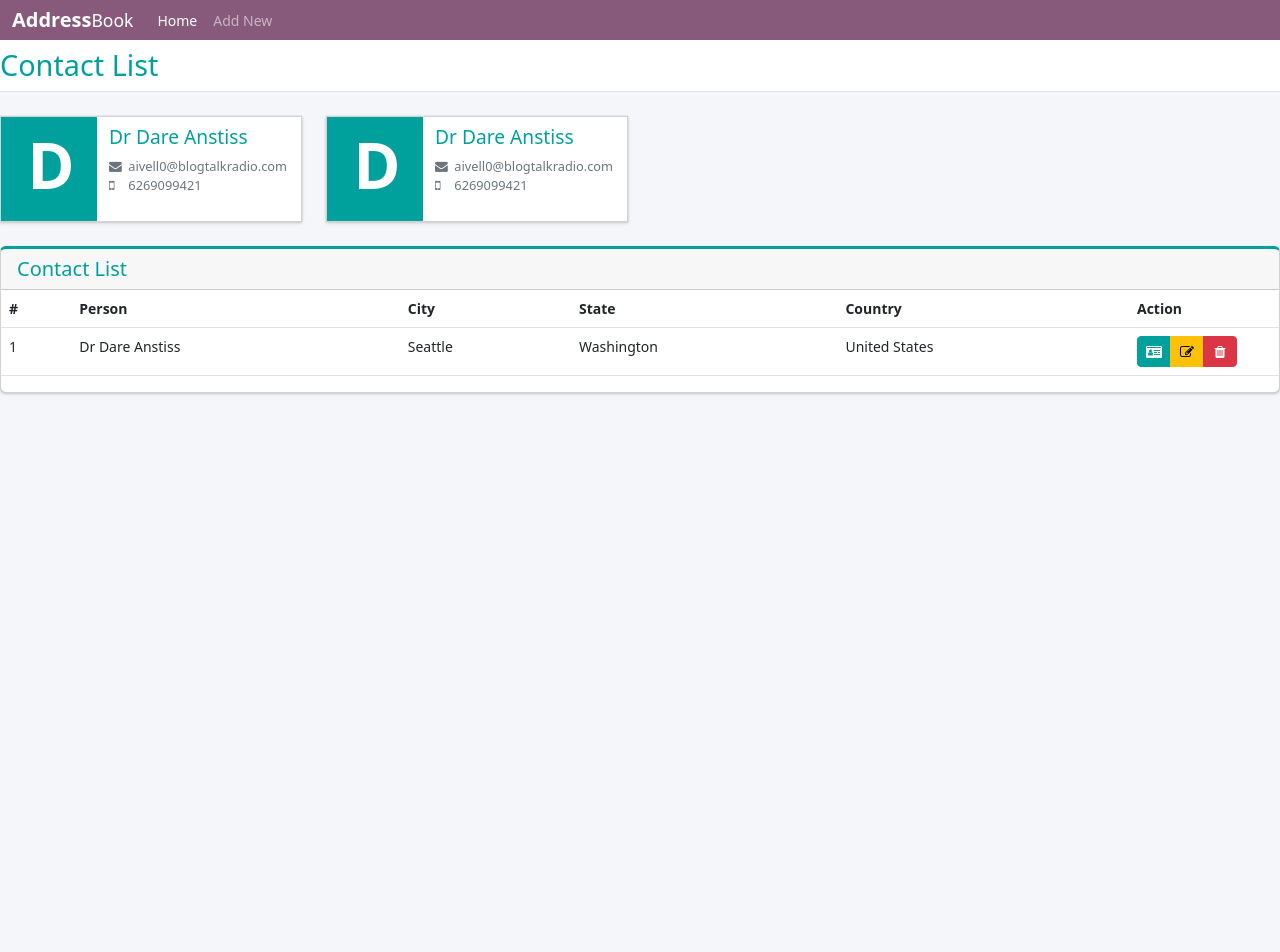
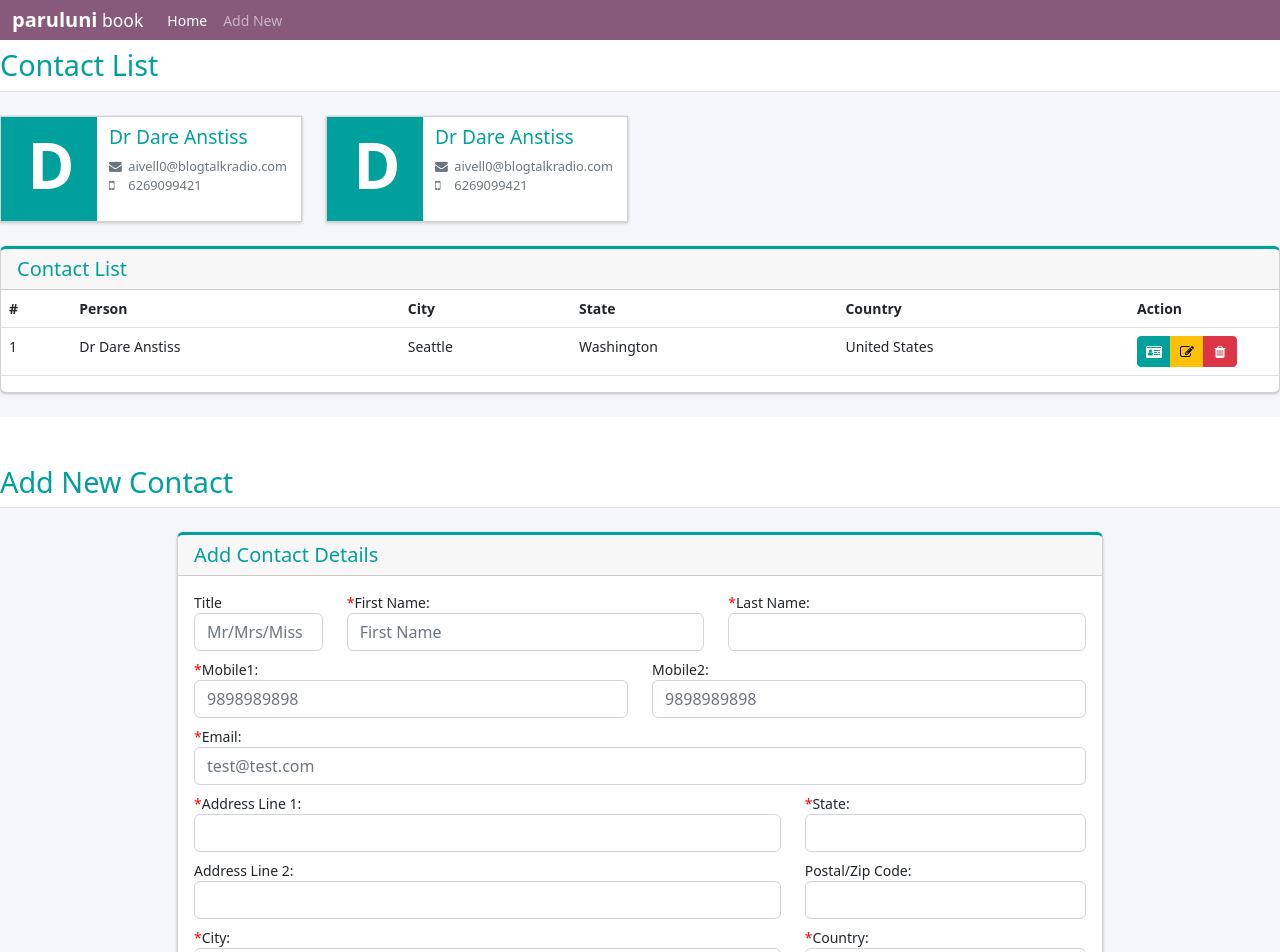
Before and after one commit to ashokpoudel34/Angular-Workshop, an Angular app: page / in a window 1280 px wide. Shown: the top 952 px of the page. Before the commit the page ends 800 px from the top, so only its background shows below. Built offline with nearby package versions, Linux system fonts and the light colour scheme.

Commit message:
Final Comit day 1

```diff
--- a/src/app/app.component.html
+++ b/src/app/app.component.html
@@ -2,3 +2,5 @@
 <app-nav></app-nav>
 <!--ConatactList-->
 <app-contact-list></app-contact-list>
+
+<app-contact-add></app-contact-add>
--- a/src/app/contact-list/contact-list.component.html
+++ b/src/app/contact-list/contact-list.component.html
@@ -1,7 +1,7 @@
 <!-- Page header -->
 <div class="row content-header mb-4">
     <div class="col-md-8">
-        <h1>Contact List</h1>
+        <h1 >Contact List</h1>
     </div>
 </div>
 <!-- Page header -->
--- /dev/null
+++ b/src/app/contact.ts
@@ -0,0 +1,2 @@
+export interface Contact {
+}
--- a/src/app/nav/nav.component.html
+++ b/src/app/nav/nav.component.html
@@ -1,6 +1,6 @@
 <nav class="navbar fixed-top navbar-expand-lg navbar-dark custom-primary-bg-color">
     <div class="container-fluid">
-        <a class="navbar-brand" href="#"><strong>Address</strong><small>Book</small></a>
+        <a class="navbar-brand" href="#"><strong>{{ appTitle | lowercase }}</strong><small>{{ "  Book" | lowercase }}</small></a>
         <button class="navbar-toggler" type="button" data-bs-toggle="collapse" data-bs-target="#navbarSupportedContent"
             aria-controls="navbarSupportedContent" aria-expanded="false" aria-label="Toggle navigation">
             <span class="navbar-toggler-icon"></span>
--- a/src/app/nav/nav.component.ts
+++ b/src/app/nav/nav.component.ts
@@ -1,10 +1,20 @@
-import { Component } from '@angular/core';
+import { Component, OnInit } from '@angular/core';
 
 @Component({
   selector: 'app-nav',
   templateUrl: './nav.component.html',
   styleUrls: ['./nav.component.css']
 })
-export class NavComponent {
+export class NavComponent implements OnInit {
+
+  appTitle = "ParulUni";
+
+  constructor(){
+
+  }
+
+  ngOnInit(): void {
+
+  }
 
 }
```
